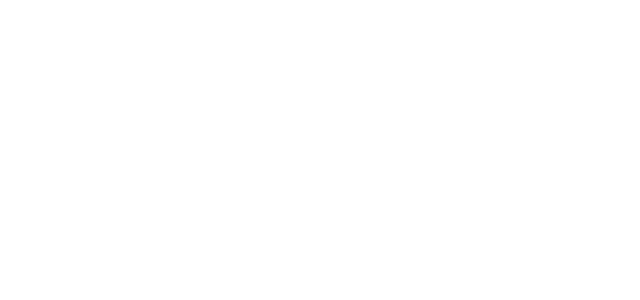
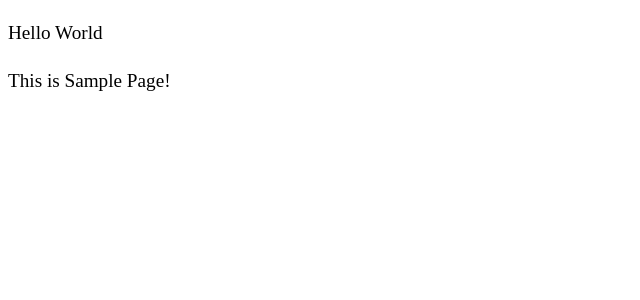
Before and after one commit to sungwook-practice/typescript-markdown-posts, a Next.js app in the folder app/: page / in a window 1280 px wide. Shown: the top 300 px of the page, without its empty margins (0-640 px from the left). Built offline with nearby package versions, Linux system fonts and the light colour scheme.

Commit message:
style 추가 #1

```diff
--- a/app/pages/index.js
+++ b/app/pages/index.js
@@ -9,8 +9,21 @@
       </Head>
 
       <main>
+        <section className='headingMd'>
+          <p>Hello World</p>
+        </section>
+        <section className='headingMd'>
+          This is Sample Page!
+        </section>
+      </main>
 
-      </main>
+      <style jsx>{`
+        .headingMd {
+          font-size: 1.2rem;
+          line-height: 1.5;
+        }
+      `}
+      </style>
 
     </div>
   )
```
